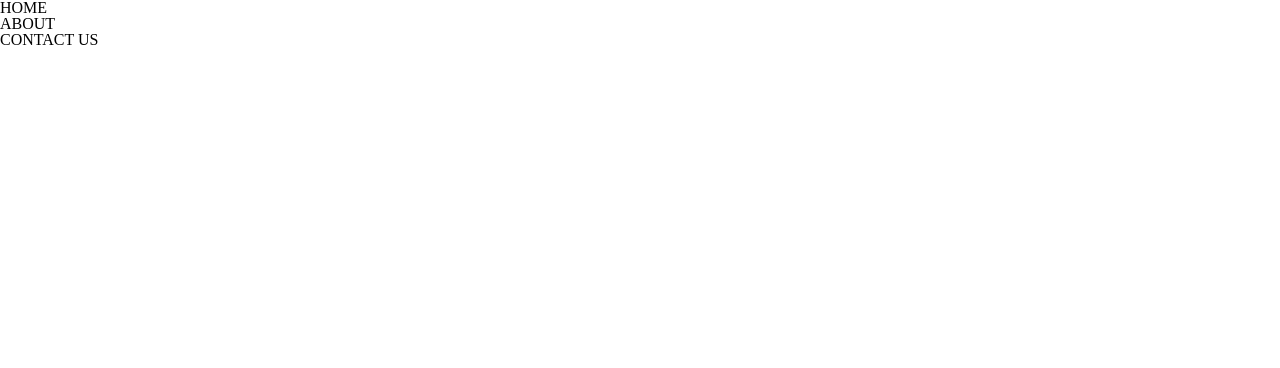
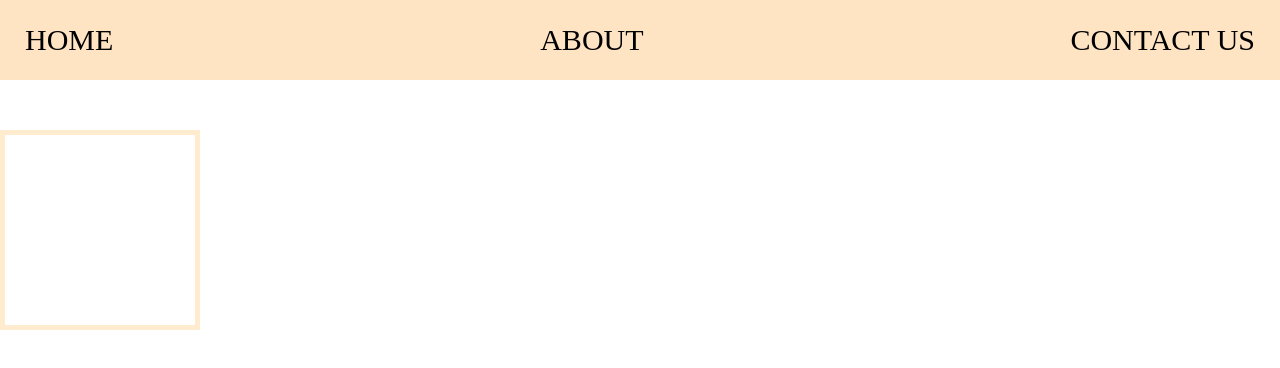
Before and after one commit to Niniedgaridze/Davaleba8, a plain HTML site: page index.html in a window 1280 px wide. Drawn offline with Linux system fonts and the light colour scheme.

Commit message:
add div tag box

```diff
--- a/css/style.css
+++ b/css/style.css
@@ -0,0 +1,31 @@
+header{
+    max-width: 1450px;
+    width: 100%;
+    margin: 0 auto;
+    background-color: bisque;
+}
+ul{
+    display: flex;
+    /* gap: 50px; */
+    justify-content: space-between;
+    padding: 25px;
+}
+li{
+    font-size: 30px;
+    transition: all 4s;
+}
+li:hover{
+    font-size: 35px;
+}
+
+
+.box{
+    width: 200px;
+    height: 200px;
+    border: 5px solid blanchedalmond;
+    margin-top: 50px;
+    animation-name: change;
+}
+@keyframes change {
+
+}
--- a/index.html
+++ b/index.html
@@ -18,5 +18,7 @@
             </ul>
         </na>
     </header>
+
+    <div class="box"></div>
 </body>
 </html>
```
